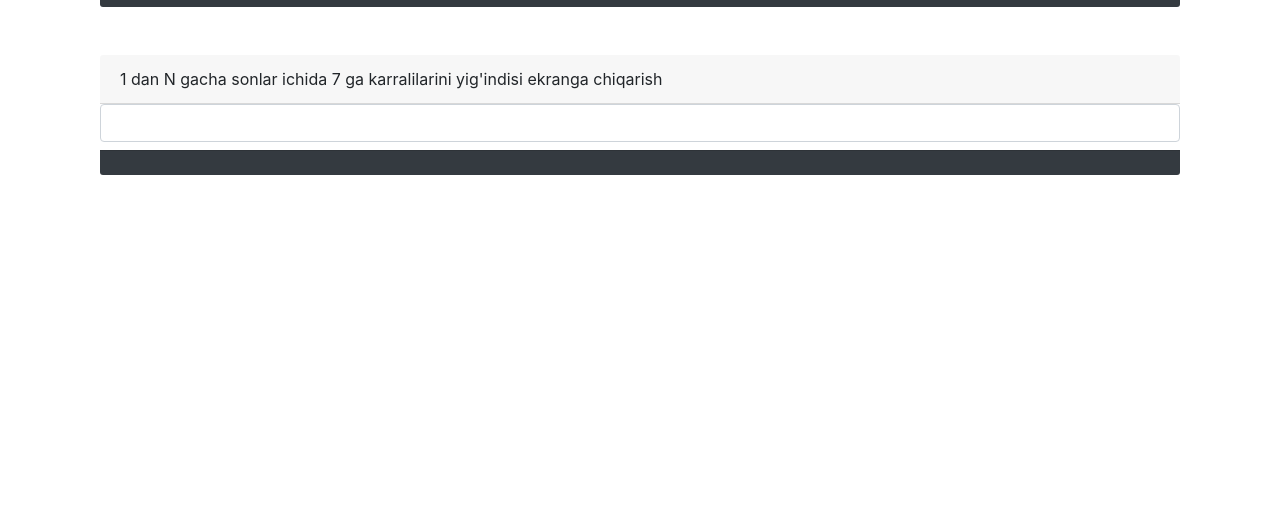
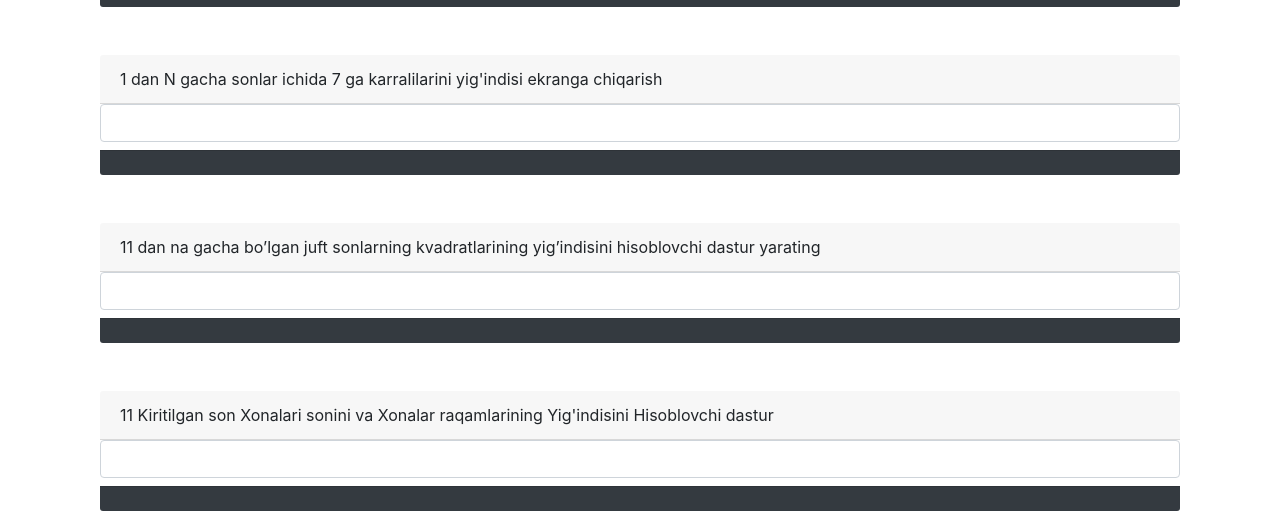
Before and after one commit to asadbekqulboyev/BackEnd_Vazifalar, a PHP site: page /vazifa2.php in a window 1280 px wide. Shown: the part 617-1128 px from the top of the page. Before the commit the page ends 792 px from the top, so only its background shows below. Run offline with PHP 8.4, Linux system fonts and the light colour scheme.

Commit message:
To'ldirildi

```diff
--- a/vazifa2.php
+++ b/vazifa2.php
@@ -157,6 +157,57 @@ if(!empty($_POST['color'])){
                 }?>
             </div>
         </div>
+         <!-- 10 -->
+         <div class="col-md-12 mt-5">
+            <div class="card-header bg-succes">
+            11 dan na gacha bo’lgan juft sonlarning kvadratlarining yig’indisini hisoblovchi dastur yarating
+            </div>
+            <form method="post">
+                <input type="text" class="form-control m2" name="KV">
+            </form>
+            <div class="card-footer bg-dark text-white mt-2">
+                <?php
+                  $countKv = 0;
+                  if (!empty($_POST['KV']) ) {
+                    // Foydalanuvchi kiritgan N qiymatini olish
+                    $KV = $_POST['KV'];
+                    // 1 dan boshlab N gacha bo'lgan 5ga karrali sonlarni topish
+                    for ($i = 1; $i <= $KV; $i++) {
+                        if ($i % 2 == 0) {
+                         $countKv = $countKv + pow($i,2);
+                        }
+                    }
+                    echo  $countKv;
+                }?>
+            </div>
+        </div>
+        <!-- 11 -->
+        <div class="col-md-12 mt-5">
+            <div class="card-header bg-succes">
+            11 Kiritilgan son Xonalari sonini  va  Xonalar raqamlarining Yig'indisini Hisoblovchi dastur
+            </div>
+            <form method="post">
+                <input type="text" class="form-control m2" name="Numbers">
+            </form>
+            <div class="card-footer bg-dark text-white mt-2">
+                <?php
+                  $natijaAll = 0;
+                  if (!empty($_POST['Numbers']) ) {
+                    // Foydalanuvchi kiritgan N qiymatini olish
+                    $Numbers = $_POST['Numbers'];
+                    $sums = 0;
+                    $counts = 0;
+                    while($Numbers>=1){
+                        $innerNumber =  (int)$Numbers%10;
+                        $sums+=$innerNumber;
+                        $counts++;
+                        $Numbers= (int)$Numbers/10;
+                    }
+                    $natijaAll = "$counts $sums ";
+                    echo  $natijaAll;
+                }?>
+            </div>
+        </div>
     </div>
 
 </body>
```
Also changed, not shown: vazifa3.php (+3 -13 lines).
